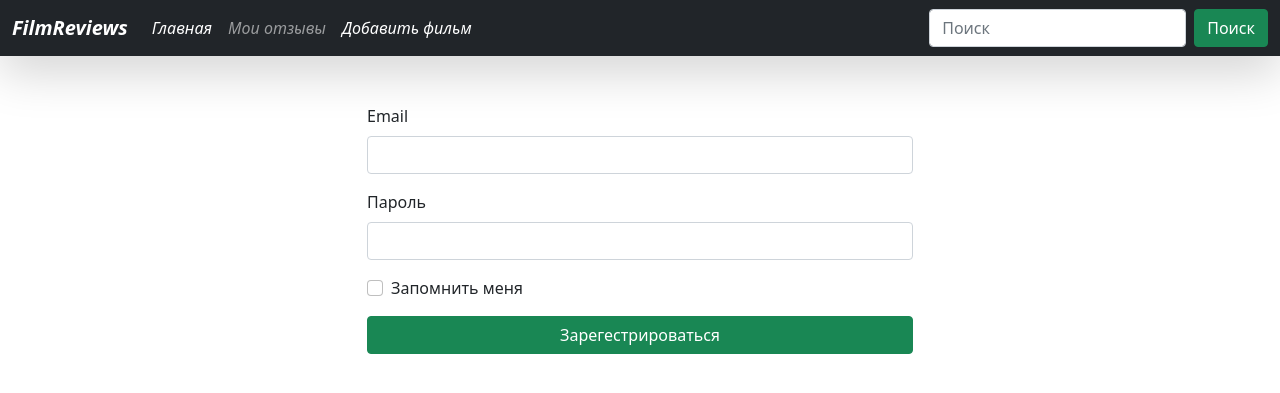
After one commit to Mamukoww/film_rewiews, a Flask app: page /login in a window 1280 px wide. The commit adds this page. Shown: the top 393 px of the page. Run offline with Flask 2, Linux system fonts and the light colour scheme; some libraries are stand-ins or nearby versions.

Commit message:
Add Login form

```diff
--- a/app.py
+++ b/app.py
@@ -1,17 +1,13 @@
-from forms import FilmForm
+from forms import FilmForm, LoginForm
 from flask_bootstrap import Bootstrap
 from flask import Flask, render_template, request, abort
-from films import find_by_name
 from models import db, User, Film, Review
 from flask_migrate import Migrate
 import datetime
 
 app = Flask(__name__)
 app.config['SQLALCHEMY_DATABASE_URI'] = 'sqlite:///database.sqlite'
-app.config.update(dict(
-    SECRET_KEY="aaa",
-    WTF_CSRF_SECRET_KEY="aaaaa"
-))
+app.secret_key = 'dSalGiK8IC9~fxz'
 db.init_app(app)
 migrate = Migrate(app, db)
 Bootstrap(app)
@@ -21,6 +17,11 @@ Bootstrap(app)
 def homepage():
     return render_template('index.html', title="FilmReviews")
 
+
+@app.route('/login', methods=['GET', 'POST'])
+def login():
+    form = LoginForm()
+    return render_template('login.html', form=form)
 
 @app.route('/films')
 def all_films():
--- a/forms.py
+++ b/forms.py
@@ -1,11 +1,7 @@
 from flask_wtf import FlaskForm
-from wtforms import \
-    StringField, \
-    DateTimeField, \
-    BooleanField, \
-    SubmitField
-
-from wtforms.widgets import TextArea
+from wtforms import StringField, DateTimeField, BooleanField, SubmitField
+from wtforms.validators import Email, DataRequired
+from wtforms.widgets import TextArea, PasswordInput
 
 
 class FilmForm(FlaskForm):
@@ -15,3 +11,9 @@ class FilmForm(FlaskForm):
     release_date = DateTimeField('Дата выхода')
     new = BooleanField('Новинка')
     submit_button = SubmitField('Сохранить')
+
+
+class LoginForm(FlaskForm):
+    email = StringField(label='Email', validators=[DataRequired(), Email()])
+    password = StringField(label='Пароль', widget=PasswordInput(), validators=[DataRequired()])
+    remember_me = BooleanField(label='Запомнить меня')
--- a/templates/index.html
+++ b/templates/index.html
@@ -2,7 +2,7 @@
 
 {% block title %}
     {{ title }}
-{% endblock %} title %}
+{% endblock title %}
 
 
 {% block content %}
--- /dev/null
+++ b/templates/login.html
@@ -0,0 +1,33 @@
+{% extends "base.html" %}
+
+{% block title %}
+    Вход в систему
+{% endblock title %}
+
+
+{% block content %}
+    <div class="container my-5">
+        <div class="row">
+            <div class="col-lg-6 col-md-8 offset-lg-3 offset-md-2">
+                <form action="{{ url_for('login') }}" method="POST">
+                    {{ form.csrf_token }}
+                    <div class="mb-3">
+                        <label for="email" class="form-label">{{ form.email.label }}</label>
+                        {{ form.email(class_='form-control') }}
+                    </div>
+                    <div class="mb-3">
+                        <label for="password" class="form-label">{{ form.password.label }}</label>
+                        {{ form.password(class_='form-control') }}
+                    </div>
+                    <div class="mb-3 form-check">
+                        {{ form.remember_me(class_='form-check-input') }}
+                        <label class="form-check-label" for="remember_me">{{ form.remember_me.label }}</label>
+                    </div>
+                    <div class="d-grid">
+                        <button type="submit" class="btn btn-success">Зарегестрироваться</button>
+                    </div>
+                </form>
+            </div>
+        </div>
+    </div>
+{% endblock %}
```
Also changed, not shown: films.py (deleted, +0 -28 lines).
